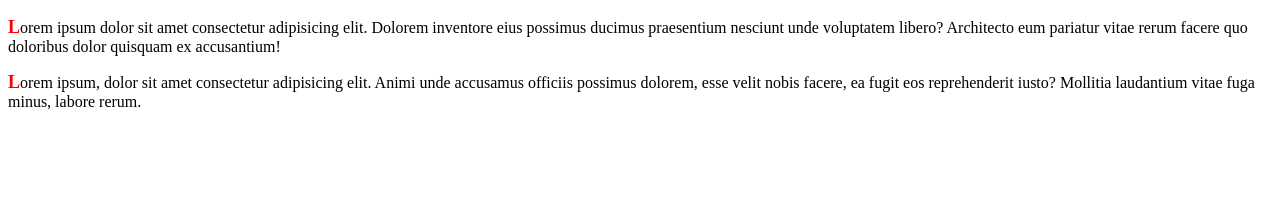
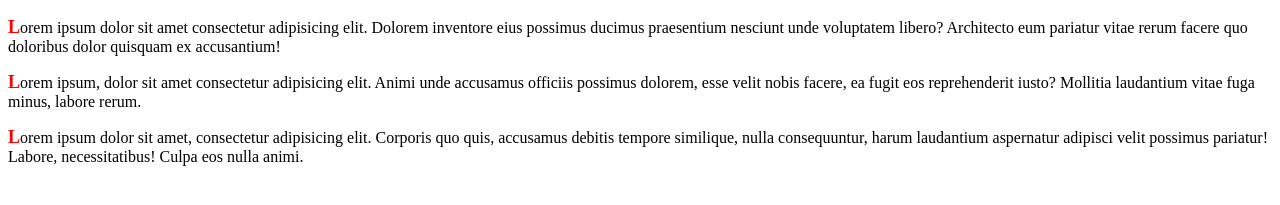
Before and after one commit to undercoverLee/Grupi135, a plain HTML site: page index.html in a window 1280 px wide. Shown: the part 209-414 px from the top of the page. Drawn offline with Linux system fonts and the light colour scheme.

Commit message:
add read file

```diff
--- a/index.html
+++ b/index.html
@@ -33,6 +33,8 @@
 
     <p>Lorem ipsum, dolor sit amet consectetur adipisicing elit. Animi unde accusamus officiis possimus dolorem, esse
         velit nobis facere, ea fugit eos reprehenderit iusto? Mollitia laudantium vitae fuga minus, labore rerum.</p>
-</body>
+
+        <p> Lorem ipsum dolor sit amet, consectetur adipisicing elit. Corporis quo quis, accusamus debitis tempore similique, nulla consequuntur, harum laudantium aspernatur adipisci velit possimus pariatur! Labore, necessitatibus! Culpa eos nulla animi.</p>
+    </body>
 
 </html>
```
Also changed, not shown: 1 other file.
